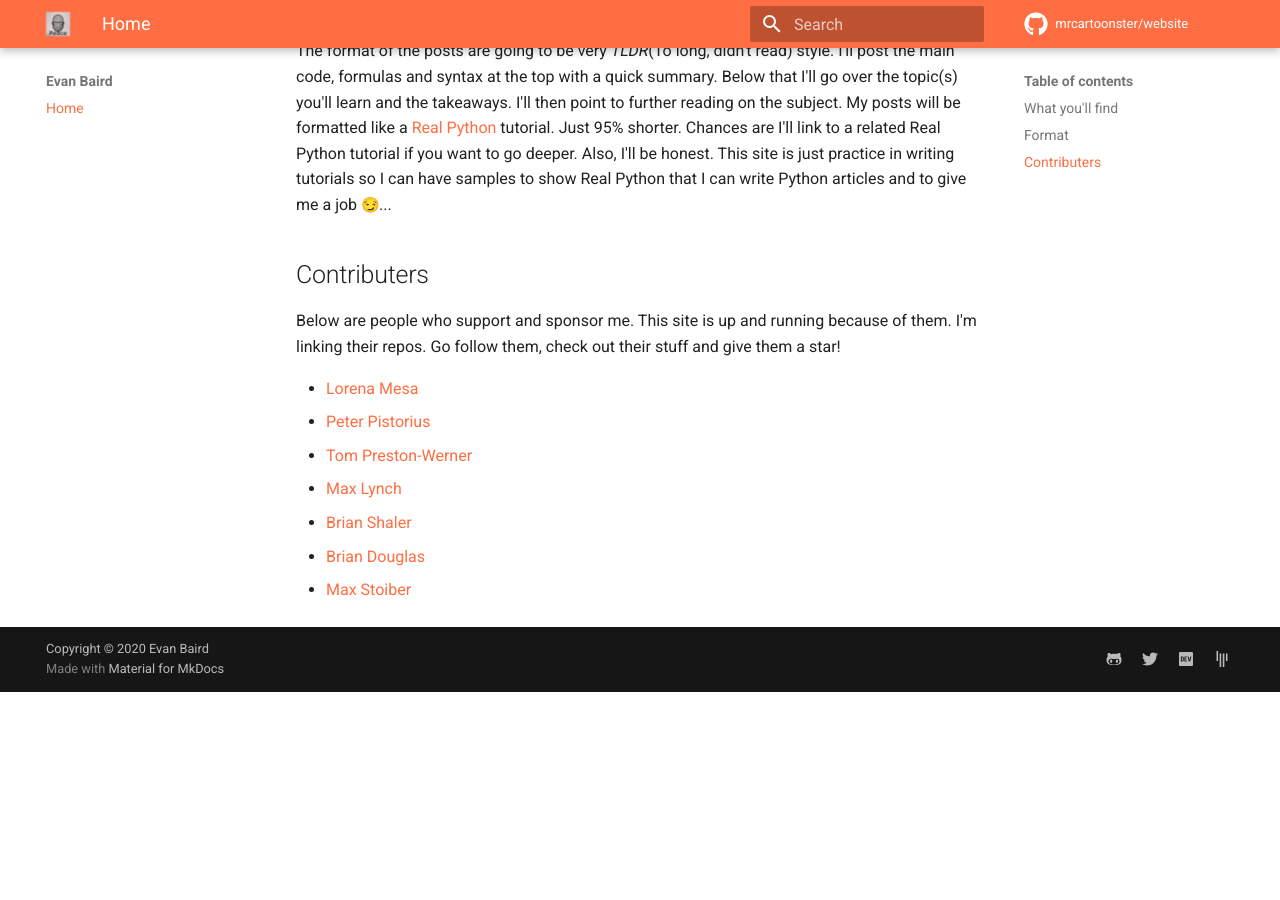
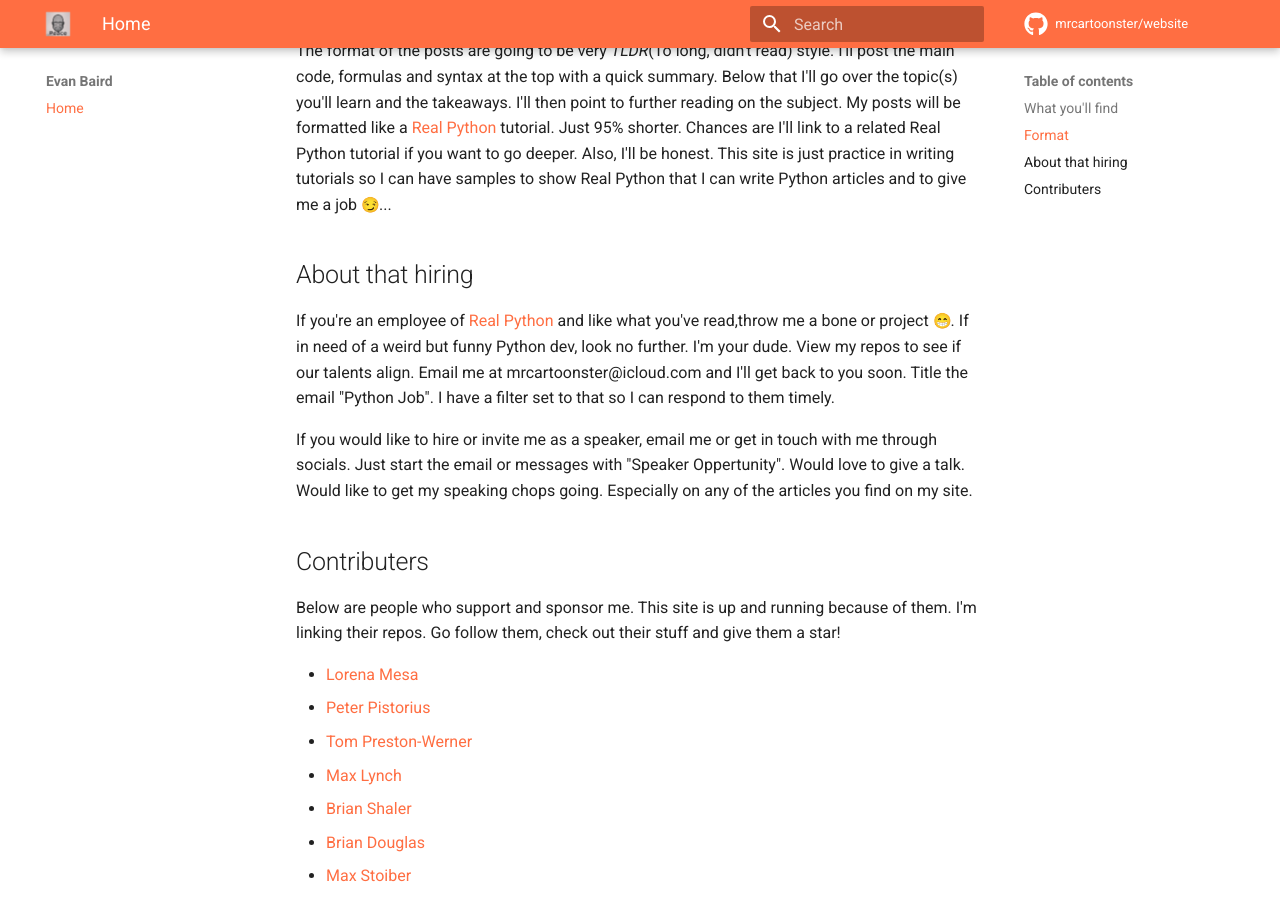
Before and after one commit to mrcartoonster/website, an MkDocs documentation site: the page built from docs/index.md, in a window 1280 px wide and 900 px high, scrolled down 656 px. Built offline with MkDocs 1.6.1 and Material for MkDocs 9.7.7, drawn with Linux system fonts in a browser that asks for light colours; emoji names are drawn with the system emoji font; comment, search, counter and statistics services are not loaded; before the commit the page ends 1348 px from its top, so only the background shows below that.

Commit message:
📦 NEW: PS-12 Adding to index

```diff
--- a/docs/index.md
+++ b/docs/index.md
@@ -29,6 +29,19 @@ deeper. Also, I'll be honest. This site is just practice in writing tutorials
 so I can have samples to show Real Python that I can write Python articles and
 to give me a job :smirk:...
 
+## About that hiring
+
+If you're an employee of [Real Python](https://realpython.com/) and like
+what you've read,throw me a bone or project :grin:. If in need of a weird but funny
+Python dev, look no further. I'm your dude. View my repos to see if our talents
+align. Email me at mrcartoonster@icloud.com and I'll get back to you soon.
+Title the email "Python Job". I have a filter set to that so I can respond to
+them timely.
+
+If you would like to hire or invite me as a speaker, email me or get in touch
+with me through socials. Just start the email or messages  with "Speaker Oppertunity".
+Would love to give a talk. Would like to get my speaking chops going. Especially on any
+of the articles you find on my site.
 
 ## Contributers
 
```
